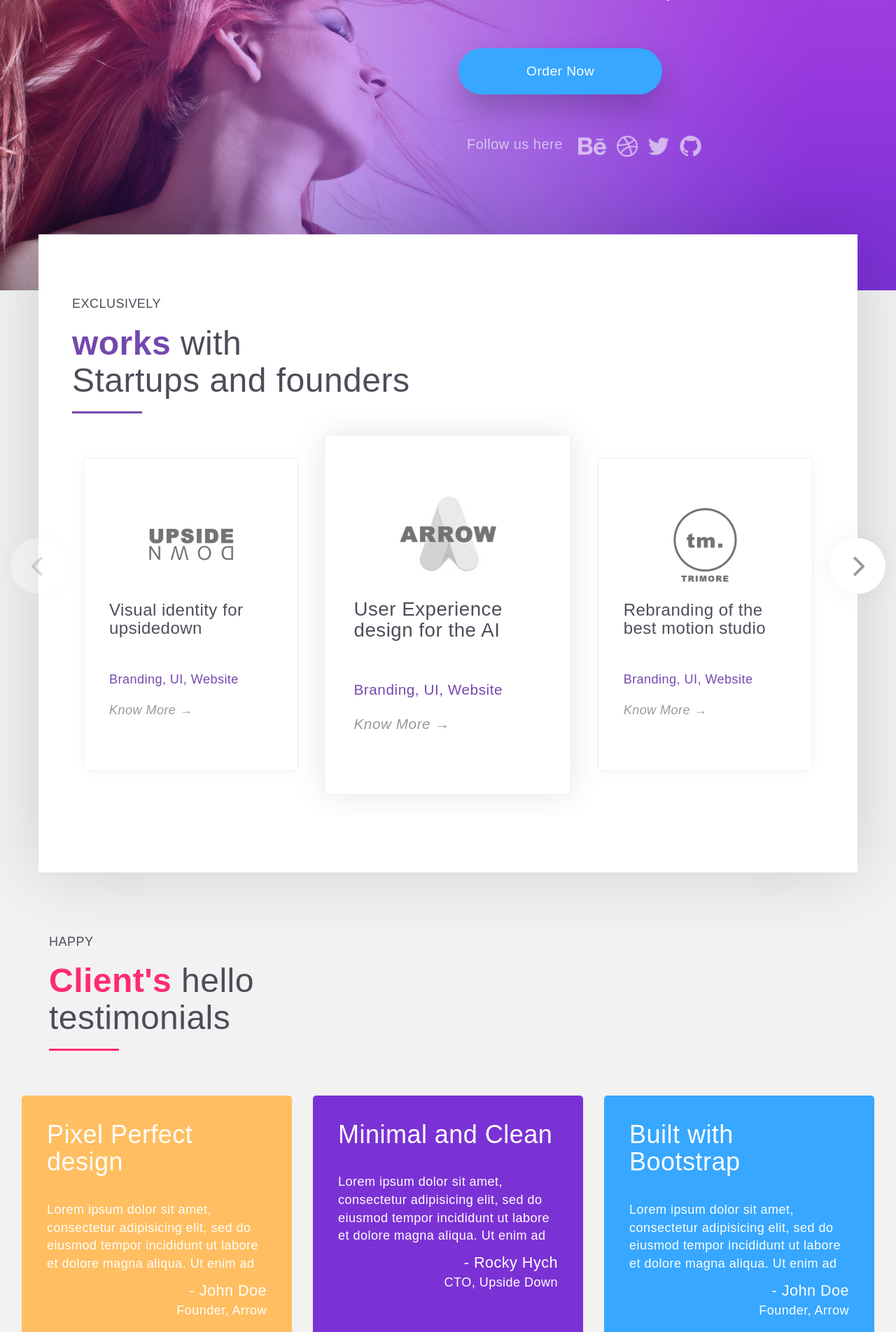
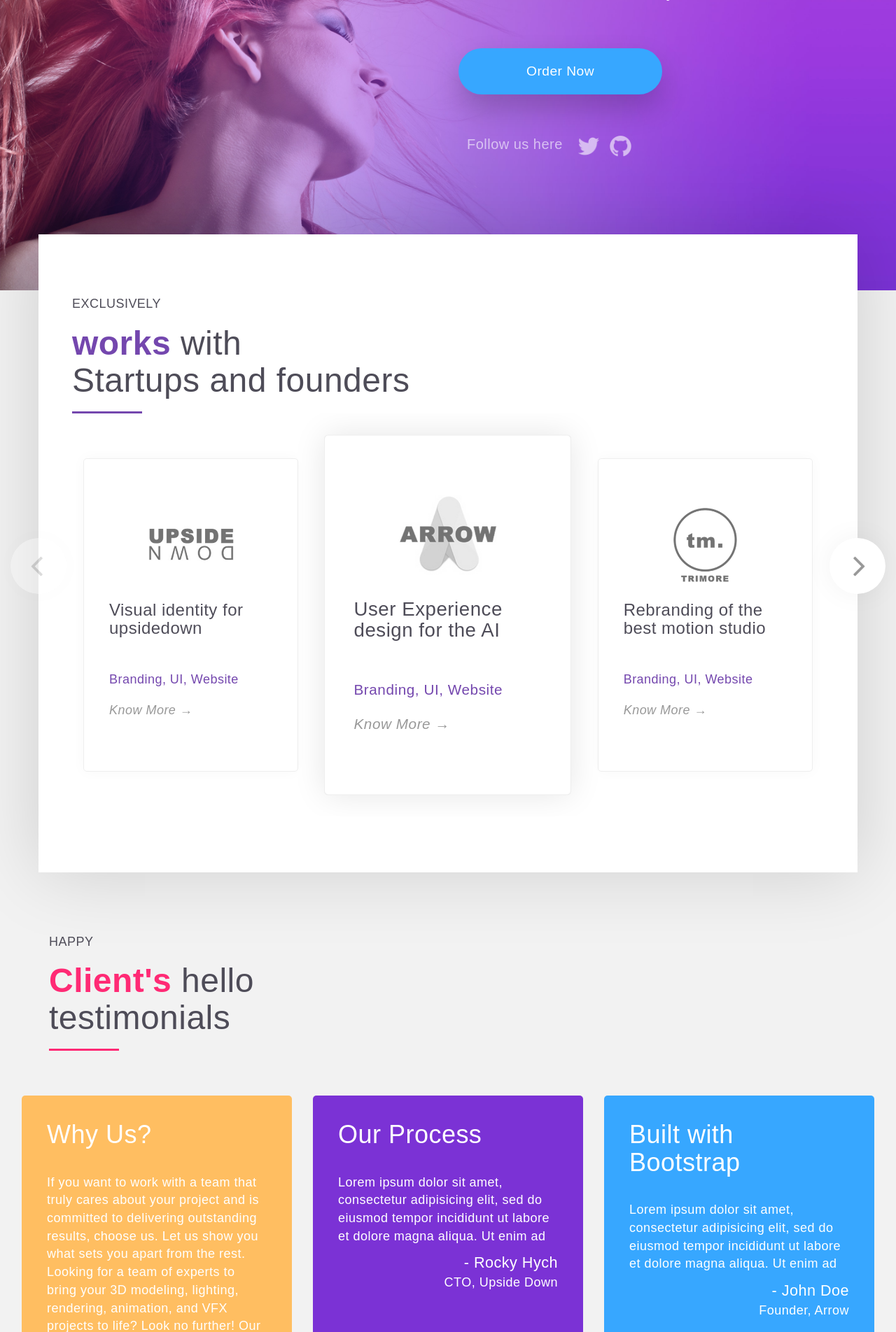
Before and after one commit to sepehrraisi/CgLancer-Django, a Django app: page / in a window 1280 px wide. Shown: the part 257-2161 px from the top of the page at 70% size. Run offline with Django 4.2, Linux system fonts and the light colour scheme; some libraries are stand-ins or nearby versions; some web fonts are replaced.

Commit message:
Update: Removed Unnecessary Logos

```diff
--- a/main_module/templates/main_module/home.html
+++ b/main_module/templates/main_module/home.html
@@ -57,8 +57,8 @@
                 <a href="#" class="btn btn-lg btn-primary">Order Now</a>
                 <ul class="social-links">
                   <li class="label">Follow us here</li>
-                  <li><a href="#"><img src="{% static 'assets/behance.png' %}"></a></li>
-                  <li><a href="#"><img src="{% static 'assets/dribbble.png' %}"></a></li>
+{#                  <li><a href="#"><img src="{% static 'assets/behance.png' %}"></a></li>#}
+{#                  <li><a href="#"><img src="{% static 'assets/dribbble.png' %}"></a></li>#}
                   <li><a href="#"><img src="{% static 'assets/twitter.png' %}"></a></li>
                   <li><a href="#"><img src="{% static 'assets/github.png' %}"></a></li>
                 </ul>
@@ -134,15 +134,12 @@
               <div class="swiper-container testimonial-swiper">
                 <div class="swiper-wrapper">
                   <div class="swiper-slide testimonial-box yellow">
-                    <h1>Pixel Perfect design</h1>
-                    <p>Lorem ipsum dolor sit amet, consectetur adipisicing elit, sed do eiusmod tempor incididunt ut labore et dolore magna aliqua. Ut enim ad </p>
-                    <div class="text-right">
-                      <p class="name">- John Doe</p>
-                      <p class="designation">Founder, Arrow</p>
-                    </div>
+                    <h1>Why Us?</h1>
+                    <p>If you want to work with a team that truly cares about your project and is committed to delivering outstanding results, choose us. Let us show you what sets you apart from the rest.
+Looking for a team of experts to bring your 3D modeling, lighting, rendering, animation, and VFX projects to life? Look no further! Our team boasts a wealth of experience and expertise in these fields, making us the perfect choice for anyone looking to work with the best in the business. Whether you're looking to create stunning visual effects or need high-quality 3D visualization for your next project, we've got you covered. So why wait? Contact us today and let's get started!</p>
                   </div>
                   <div class="swiper-slide testimonial-box purple">
-                    <h1>Minimal and Clean</h1>
+                    <h1>Our Process</h1>
                     <p>Lorem ipsum dolor sit amet, consectetur adipisicing elit, sed do eiusmod tempor incididunt ut labore et dolore magna aliqua. Ut enim ad </p>
                     <div class="text-right">
                       <p class="name">- Rocky Hych</p>
@@ -213,8 +210,8 @@
             <div class="col-md-12 text-center">
               <h1>Cg<span>Lancer</span></h1>
               <ul class="social-links">
-                <li><a href="#"><img src="{% static 'assets/behance.png' %}"></a></li>
-                <li><a href="#"><img src="{% static 'assets/dribbble.png' %}"></a></li>
+{#                <li><a href="#"><img src="{% static 'assets/behance.png' %}"></a></li>#}
+{#                <li><a href="#"><img src="{% static 'assets/dribbble.png' %}"></a></li>#}
                 <li><a href="#"><img src="{% static 'assets/twitter.png' %}"></a></li>
                 <li><a href="#"><img src="{% static 'assets/github.png' %}"></a></li>
               </ul>
```
